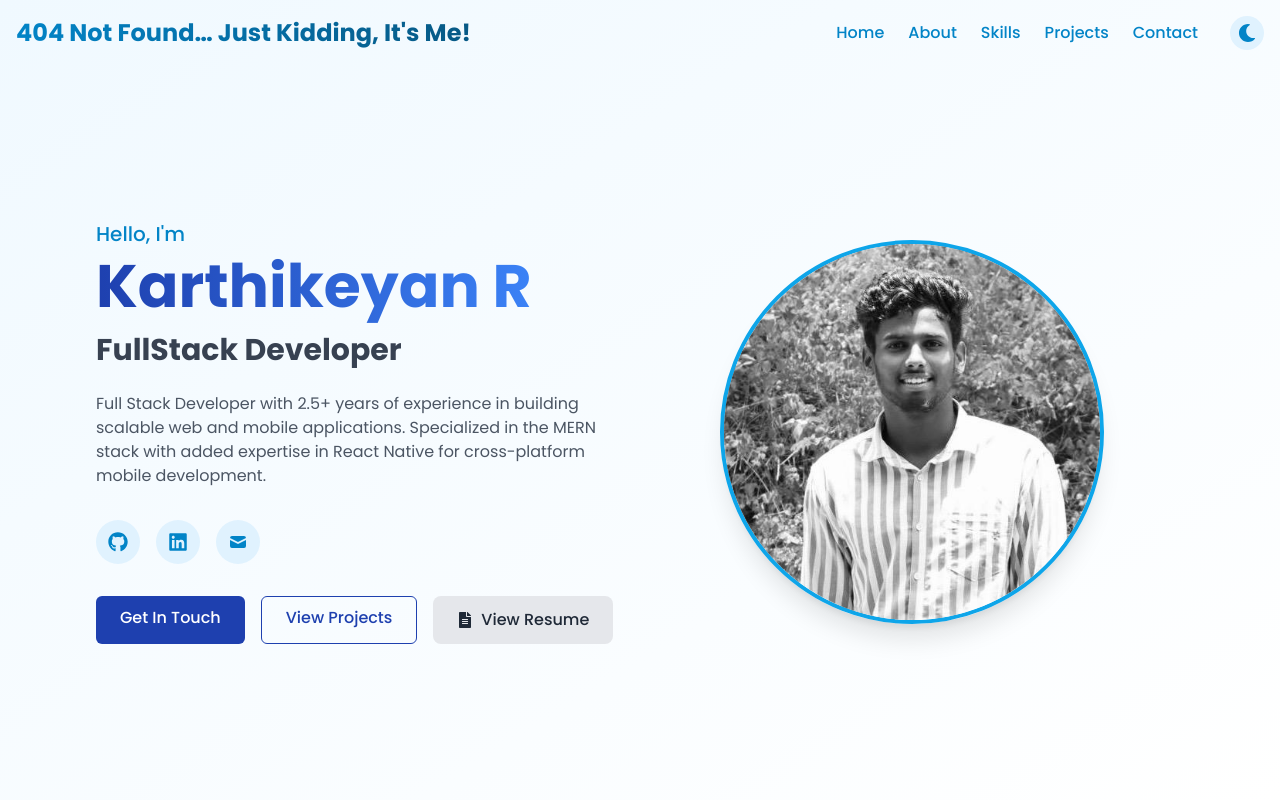
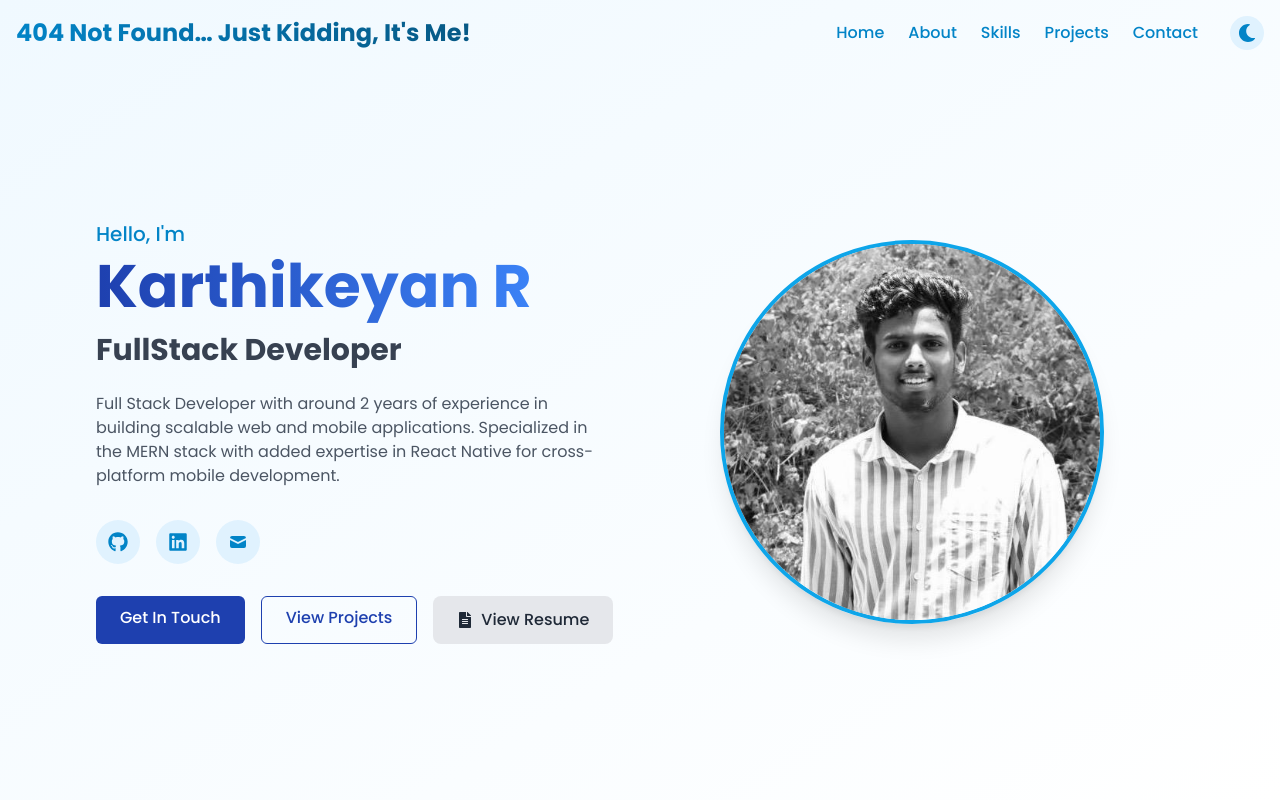
Before and after one commit to ikarthi2108/Portfolio_Karthikeyan, a React (Vite) app: page / in a window 1280 px wide. Shown: the top 800 px of the page. Built offline with nearby package versions, Linux system fonts and the light colour scheme.

Commit message:
Update Hero.jsx-4

```diff
--- a/src/components/Hero.jsx
+++ b/src/components/Hero.jsx
@@ -39,7 +39,7 @@ const Hero = ({ darkMode }) => {
             FullStack Developer
           </h2>
           <p className="text-gray-600 dark:text-gray-400 mb-8 max-w-lg mx-auto md:mx-0">
-            Full Stack Developer with 2.5+ years of experience in building
+            Full Stack Developer with around 2 years of experience in building
             scalable web and mobile applications. Specialized in the MERN stack
             with added expertise in React Native for cross-platform mobile
             development.
```
